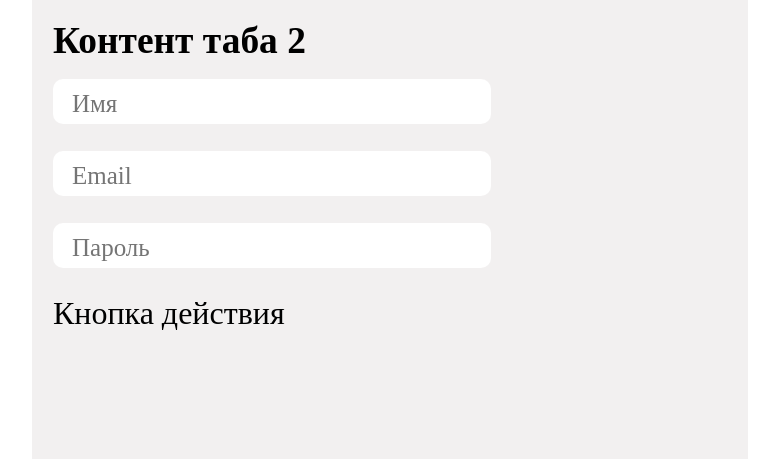
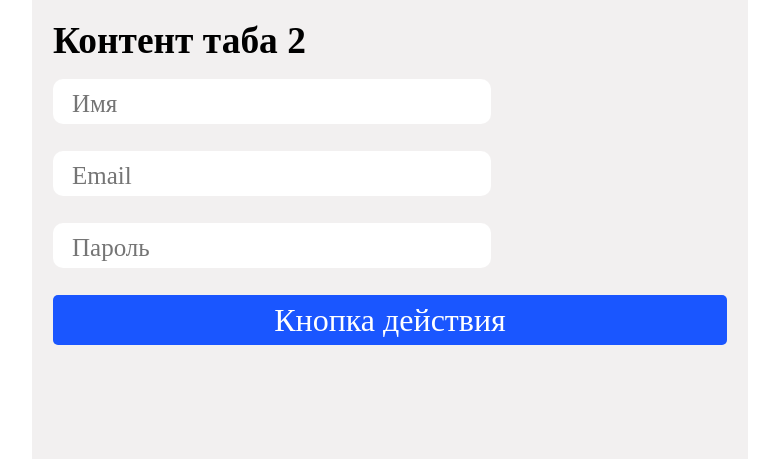
Before and after one commit to Artemgluhih/webmotor, a PHP site: page / in a window 1280 px wide, after a click that opens the changed part. Shown: the part 411-870 px from the top of the page, without its empty margins (250-1029 px from the left). Run offline with PHP 8.4, Linux system fonts and the light colour scheme.

Commit message:
Update style.css

```diff
--- a/css/style.css
+++ b/css/style.css
@@ -96,6 +96,14 @@ main {
 		height: 50px;
 		background-color: #1a56ff;
 		color: #fff;
+	}
+
+	.btn_form {
+		width: 674px;
+		height: 50px;
+		background-color: #1a56ff;
+		color: #fff;
+		border-radius: 5px;
 	}
 
 	.text p {
@@ -221,6 +229,14 @@ main {
 		height: 50px;
 		background-color: #1a56ff;
 		color: #fff;
+	}
+
+	.btn_form {
+		width: 674px;
+		height: 50px;
+		background-color: #1a56ff;
+		color: #fff;
+		border-radius: 5px;
 	}
 
 	.text p {
```
